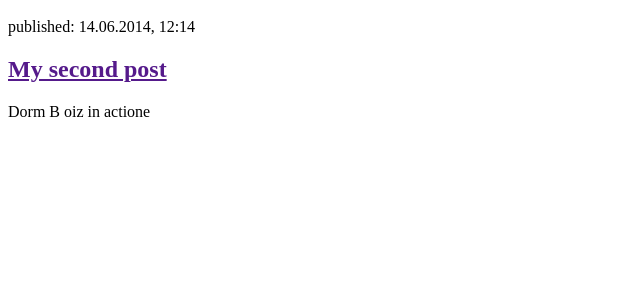
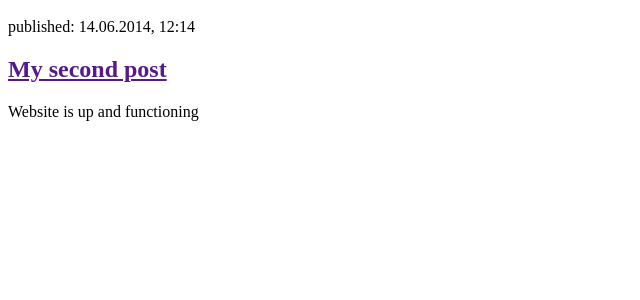
Before and after one commit to lomna17/AMAPP, a Django app: page / in a window 1280 px wide. Shown: the part 167-467 px from the top of the page, without its empty margins (0-640 px from the left). Run offline with Django 3.2, Linux system fonts and the light colour scheme.

Commit message:
actual updates

```diff
--- a/bloggyboi/templates/bloggyboi/post_list.html
+++ b/bloggyboi/templates/bloggyboi/post_list.html
@@ -1,6 +1,6 @@
 <html>
     <head>
-        <title>Django Bois blog</title>
+        <title>Django blog</title>
     </head>
     <body>
         <div>
@@ -16,7 +16,7 @@
         <div>
             <p>published: 14.06.2014, 12:14</p>
             <h2><a href="">My second post</a></h2>
-            <p>Dorm B oiz in actione</p>
+            <p>Website is up and functioning</p>
         </div>
     </body>
 </html>
```
